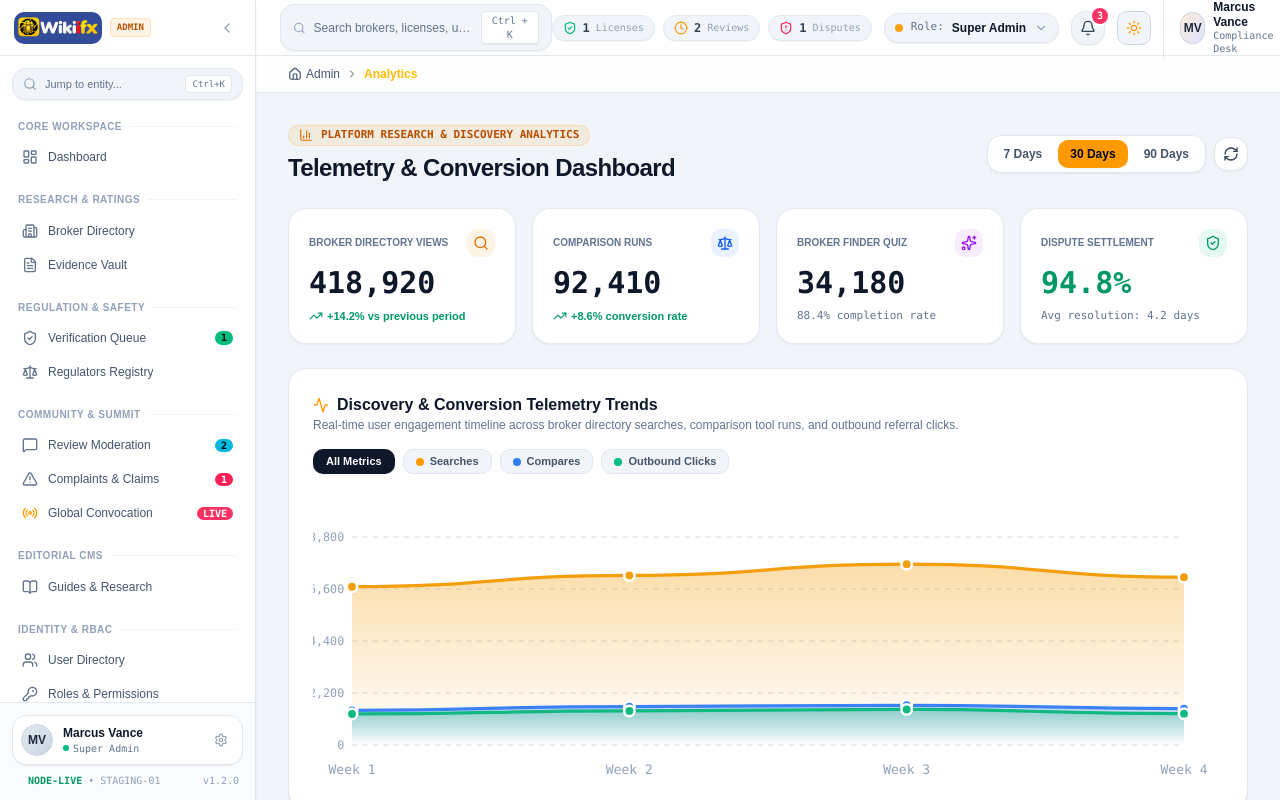
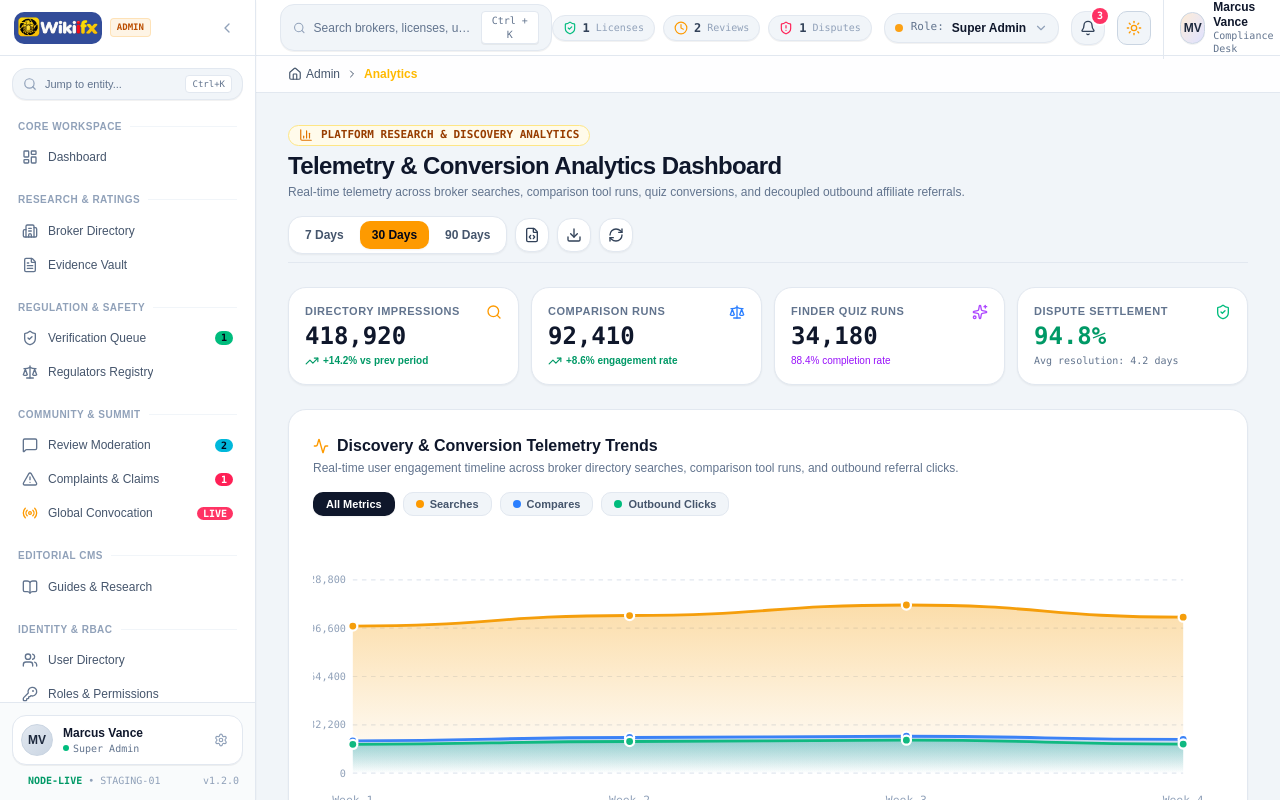
Before and after one commit to Moneykrishnaeducation/VTReview, a React (Vite) app in the folder authorFrontend/apps/web/: page /analytics in a window 1280 px wide. Shown: the top 800 px of the page. Built offline with nearby package versions, Linux system fonts and the light colour scheme.

Commit message:
feat(analytics): overhaul telemetry & conversion analytics dashboard UI/UX with full width, interactive SVG charts, and JSON/CSV exports

```diff
--- a/authorFrontend/apps/web/src/routes/analytics/analytics-dashboard.tsx
+++ b/authorFrontend/apps/web/src/routes/analytics/analytics-dashboard.tsx
@@ -2,7 +2,6 @@ import React, { useState } from "react";
 import {
   BarChart3,
   TrendingUp,
-  Users,
   ExternalLink,
   Search,
   Sparkles,
@@ -10,7 +9,6 @@ import {
   ShieldCheck,
   Calendar,
   ChevronDown,
-  MousePointerClick,
   PieChart,
   Activity,
   Filter,
@@ -18,9 +16,15 @@ import {
   Layers,
   Clock,
   RefreshCw,
+  Download,
+  FileCode,
+  CheckCircle2,
+  Globe2,
+  ArrowRight,
+  Zap,
 } from "lucide-react";
 
-// --- Mock Datasets for Timeframes ---
+// --- Datasets for Timeframes ---
 const TIMEFRAME_DATA = {
   "7d": {
     labels: ["Mon", "Tue", "Wed", "Thu", "Fri", "Sat", "Sun"],
@@ -33,6 +37,7 @@ const TIMEFRAME_DATA = {
     comparesChange: "+5.2%",
     totalFinder: "9,400",
     disputeRate: "95.2%",
+    avgLatency: "24ms",
   },
   "30d": {
     labels: ["Week 1", "Week 2", "Week 3", "Week 4"],
@@ -45,6 +50,7 @@ const TIMEFRAME_DATA = {
     comparesChange: "+8.6%",
     totalFinder: "34,180",
     disputeRate: "94.8%",
+    avgLatency: "22ms",
   },
   "90d": {
     labels: ["Month 1", "Month 2", "Month 3"],
@@ -57,15 +63,16 @@ const TIMEFRAME_DATA = {
     comparesChange: "+12.1%",
     totalFinder: "98,400",
     disputeRate: "96.1%",
+    avgLatency: "20ms",
   },
 };
 
 // Donut Chart Data
 const DONUT_DATA = [
-  { broker: "IC Markets", clicks: 28400, percentage: 34.8, color: "#3b82f6", lightColor: "#93c5fd" },
-  { broker: "Pepperstone", clicks: 26100, percentage: 31.9, color: "#f59e0b", lightColor: "#fcd34d" },
-  { broker: "VTIndex", clicks: 14800, percentage: 18.1, color: "#10b981", lightColor: "#6ee7b7" },
-  { broker: "XM Group", clicks: 12400, percentage: 15.2, color: "#8b5cf6", lightColor: "#c4b5fd" },
+  { broker: "IC Markets", clicks: 28400, percentage: 34.8, color: "#3b82f6" },
+  { broker: "Pepperstone", clicks: 26100, percentage: 31.9, color: "#f59e0b" },
+  { broker: "VTIndex", clicks: 14800, percentage: 18.1, color: "#10b981" },
+  { broker: "XM Group", clicks: 12400, percentage: 15.2, color: "#8b5cf6" },
 ];
 
 // Jurisdictions Data
@@ -86,9 +93,9 @@ export default function AnalyticsDashboard() {
   const currentData = TIMEFRAME_DATA[timeRange];
 
   // SVG Line Chart Coordinate Generator
-  const chartWidth = 700;
-  const chartHeight = 220;
-  const padding = 30;
+  const chartWidth = 800;
+  const chartHeight = 240;
+  const padding = 35;
 
   const maxVal = Math.max(...currentData.searches) * 1.15;
   const stepX = (chartWidth - padding * 2) / (currentData.labels.length - 1);
@@ -108,7 +115,6 @@ export default function AnalyticsDashboard() {
 
     let path = `M ${first.x} ${first.y}`;
     for (let i = 1; i < points.length; i++) {
-      // Smooth bezier curves
       const prev = points[i - 1];
       const curr = points[i];
       const cpX = (prev.x + curr.x) / 2;
@@ -140,26 +146,60 @@ export default function AnalyticsDashboard() {
     setTimeout(() => setIsRefreshing(false), 600);
   };
 
+  const handleExportCSV = () => {
+    const headers = ["Timeframe", "Period", "Searches", "Comparisons", "Outbound Clicks"];
+    const rows = currentData.labels.map((label, idx) => [
+      timeRange,
+      label,
+      currentData.searches[idx],
+      currentData.compares[idx],
+      currentData.clicks[idx],
+    ]);
+    const csvContent = "data:text/csv;charset=utf-8," + [headers.join(","), ...rows.map((e) => e.join(","))].join("\n");
+    const encodedUri = encodeURI(csvContent);
+    const link = document.createElement("a");
+    link.setAttribute("href", encodedUri);
+    link.setAttribute("download", `telemetry-analytics-${timeRange}-${new Date().toISOString().substring(0, 10)}.csv`);
+    document.body.appendChild(link);
+    link.click();
+    document.body.removeChild(link);
+  };
+
+  const handleExportJSON = () => {
+    const blob = new Blob([JSON.stringify({ timeframe: timeRange, metrics: currentData, marketShare: DONUT_DATA }, null, 2)], { type: "application/json" });
+    const url = URL.createObjectURL(blob);
+    const a = document.createElement("a");
+    a.href = url;
+    a.download = `telemetry-analytics-${timeRange}-${new Date().toISOString().substring(0, 10)}.json`;
+    a.click();
+    URL.revokeObjectURL(url);
+  };
+
   return (
-    <div className="space-y-6 text-xs font-sans pb-12">
-      {/* Header Bar */}
-      <div className="flex flex-wrap items-center justify-between gap-4">
+    <div className="space-y-6 text-xs font-sans w-full pb-16">
+      {/* ── Top Header Bar ── */}
+      <div className="flex flex-wrap items-center justify-between gap-4 pb-2 border-b border-slate-200 dark:border-slate-800">
         <div>
-          <div className="inline-flex items-center gap-2 px-2.5 py-0.5 rounded-full bg-amber-500/10 border border-amber-500/20 text-amber-700 dark:text-amber-400 font-mono text-[11px] mb-1.5 font-bold">
+          <div className="inline-flex items-center gap-2 px-2.5 py-0.5 rounded-full bg-amber-50 dark:bg-amber-950/60 border border-amber-200 dark:border-amber-800 text-amber-800 dark:text-amber-300 font-mono text-[11px] mb-1 font-semibold">
             <BarChart3 className="h-3.5 w-3.5 text-amber-600 dark:text-amber-400" />
-            <span>PLATFORM RESEARCH & DISCOVERY ANALYTICS</span>
+            <span>PLATFORM RESEARCH &amp; DISCOVERY ANALYTICS</span>
           </div>
           <h1 className="text-xl md:text-2xl font-black text-slate-900 dark:text-white tracking-tight">
-            Telemetry & Conversion Dashboard
+            Telemetry &amp; Conversion Analytics Dashboard
           </h1>
+          <p className="text-slate-500 dark:text-slate-400 text-xs mt-0.5">
+            Real-time telemetry across broker searches, comparison tool runs, quiz conversions, and decoupled outbound affiliate referrals.
+          </p>
         </div>
 
-        {/* Top Controls: Timeframe Switcher & Refresh */}
+        {/* Top Controls */}
         <div className="flex items-center gap-2 flex-wrap">
+          {/* Timeframe Switcher */}
           <div className="bg-white dark:bg-slate-900 border border-slate-200 dark:border-slate-800 p-1 rounded-xl flex items-center gap-1 shadow-xs">
             {(["7d", "30d", "90d"] as const).map((tf) => (
               <button
                 key={tf}
+                type="button"
                 onClick={() => setTimeRange(tf)}
                 className={`px-3 py-1.5 rounded-lg text-xs font-bold transition-all cursor-pointer ${
                   timeRange === tf
@@ -172,7 +212,29 @@ export default function AnalyticsDashboard() {
             ))}
           </div>
 
+          {/* Export JSON */}
           <button
+            type="button"
+            onClick={handleExportJSON}
+            className="p-2 rounded-xl bg-white dark:bg-slate-900 border border-slate-200 dark:border-slate-800 text-slate-700 dark:text-slate-300 hover:bg-slate-50 dark:hover:bg-slate-800 transition-colors cursor-pointer shadow-xs"
+            title="Export JSON"
+          >
+            <FileCode className="h-4 w-4" />
+          </button>
+
+          {/* Export CSV */}
+          <button
+            type="button"
+            onClick={handleExportCSV}
+            className="p-2 rounded-xl bg-white dark:bg-slate-900 border border-slate-200 dark:border-slate-800 text-slate-700 dark:text-slate-300 hover:bg-slate-50 dark:hover:bg-slate-800 transition-colors cursor-pointer shadow-xs"
+            title="Export CSV"
+          >
+            <Download className="h-4 w-4" />
+          </button>
+
+          {/* Refresh */}
+          <button
+            type="button"
             onClick={handleRefresh}
             className="p-2 rounded-xl bg-white dark:bg-slate-900 border border-slate-200 dark:border-slate-800 text-slate-700 dark:text-slate-300 hover:bg-slate-50 dark:hover:bg-slate-800 transition-colors cursor-pointer shadow-xs"
             title="Refresh Telemetry"
@@ -182,84 +244,72 @@ export default function AnalyticsDashboard() {
         </div>
       </div>
 
-      {/* Top 4 KPI Metric Cards */}
-      <div className="grid grid-cols-1 sm:grid-cols-2 lg:grid-cols-4 gap-4">
-        {/* Metric 1 */}
-        <div className="bg-white dark:bg-slate-900 border border-slate-200 dark:border-slate-800 rounded-2xl p-5 space-y-2 shadow-xs relative overflow-hidden group hover:border-amber-500/40 transition-all">
-          <div className="text-[10px] uppercase font-bold text-slate-500 dark:text-slate-400 flex items-center justify-between">
-            <span>Broker Directory Views</span>
-            <div className="p-1.5 rounded-lg bg-amber-500/10 text-amber-600 dark:text-amber-400">
-              <Search className="h-4 w-4" />
-            </div>
+      {/* ── Executive KPI Metric Cards ── */}
+      <div className="grid grid-cols-2 md:grid-cols-4 gap-3">
+        <div className="bg-white dark:bg-slate-900 border border-slate-200 dark:border-slate-800 rounded-2xl p-4 shadow-xs">
+          <div className="flex items-center justify-between text-slate-500 text-[11px] font-semibold uppercase tracking-wider">
+            <span>Directory Impressions</span>
+            <Search className="h-4 w-4 text-amber-500" />
           </div>
-          <div className="font-mono text-3xl font-black text-slate-900 dark:text-white">
+          <div className="text-2xl font-black text-slate-900 dark:text-white font-mono">
             {currentData.totalViews}
           </div>
-          <div className="text-[11px] text-emerald-600 dark:text-emerald-400 font-bold flex items-center gap-1">
+          <div className="text-[10px] text-emerald-600 dark:text-emerald-400 font-bold flex items-center gap-1 mt-0.5">
             <TrendingUp className="h-3.5 w-3.5" />
-            <span>{currentData.viewsChange} vs previous period</span>
+            <span>{currentData.viewsChange} vs prev period</span>
           </div>
         </div>
 
-        {/* Metric 2 */}
-        <div className="bg-white dark:bg-slate-900 border border-slate-200 dark:border-slate-800 rounded-2xl p-5 space-y-2 shadow-xs relative overflow-hidden group hover:border-blue-500/40 transition-all">
-          <div className="text-[10px] uppercase font-bold text-slate-500 dark:text-slate-400 flex items-center justify-between">
+        <div className="bg-white dark:bg-slate-900 border border-slate-200 dark:border-slate-800 rounded-2xl p-4 shadow-xs">
+          <div className="flex items-center justify-between text-slate-500 text-[11px] font-semibold uppercase tracking-wider">
             <span>Comparison Runs</span>
-            <div className="p-1.5 rounded-lg bg-blue-500/10 text-blue-600 dark:text-blue-400">
-              <Scale className="h-4 w-4" />
-            </div>
+            <Scale className="h-4 w-4 text-blue-500" />
           </div>
-          <div className="font-mono text-3xl font-black text-slate-900 dark:text-white">
+          <div className="text-2xl font-black text-slate-900 dark:text-white font-mono">
             {currentData.totalCompares}
           </div>
-          <div className="text-[11px] text-emerald-600 dark:text-emerald-400 font-bold flex items-center gap-1">
+          <div className="text-[10px] text-emerald-600 dark:text-emerald-400 font-bold flex items-center gap-1 mt-0.5">
             <TrendingUp className="h-3.5 w-3.5" />
-            <span>{currentData.comparesChange} conversion rate</span>
+            <span>{currentData.comparesChange} engagement rate</span>
           </div>
         </div>
 
-        {/* Metric 3 */}
-        <div className="bg-white dark:bg-slate-900 border border-slate-200 dark:border-slate-800 rounded-2xl p-5 space-y-2 shadow-xs relative overflow-hidden group hover:border-purple-500/40 transition-all">
-          <div className="text-[10px] uppercase font-bold text-slate-500 dark:text-slate-400 flex items-center justify-between">
-            <span>Broker Finder Quiz</span>
-            <div className="p-1.5 rounded-lg bg-purple-500/10 text-purple-600 dark:text-purple-400">
-              <Sparkles className="h-4 w-4" />
-            </div>
+        <div className="bg-white dark:bg-slate-900 border border-slate-200 dark:border-slate-800 rounded-2xl p-4 shadow-xs">
+          <div className="flex items-center justify-between text-slate-500 text-[11px] font-semibold uppercase tracking-wider">
+            <span>Finder Quiz Runs</span>
+            <Sparkles className="h-4 w-4 text-purple-500" />
           </div>
-          <div className="font-mono text-3xl font-black text-slate-900 dark:text-white">
+          <div className="text-2xl font-black text-slate-900 dark:text-white font-mono">
             {currentData.totalFinder}
           </div>
-          <div className="text-[11px] text-slate-500 dark:text-slate-400 font-mono">
+          <div className="text-[10px] text-purple-600 dark:text-purple-400 font-medium mt-0.5">
             88.4% completion rate
           </div>
         </div>
 
-        {/* Metric 4 */}
-        <div className="bg-white dark:bg-slate-900 border border-slate-200 dark:border-slate-800 rounded-2xl p-5 space-y-2 shadow-xs relative overflow-hidden group hover:border-emerald-500/40 transition-all">
-          <div className="text-[10px] uppercase font-bold text-slate-500 dark:text-slate-400 flex items-center justify-between">
+        <div className="bg-white dark:bg-slate-900 border border-slate-200 dark:border-slate-800 rounded-2xl p-4 shadow-xs">
+          <div className="flex items-center justify-between text-slate-500 text-[11px] font-semibold uppercase tracking-wider">
             <span>Dispute Settlement</span>
-            <div className="p-1.5 rounded-lg bg-emerald-500/10 text-emerald-600 dark:text-emerald-400">
-              <ShieldCheck className="h-4 w-4" />
-            </div>
+            <ShieldCheck className="h-4 w-4 text-emerald-500" />
           </div>
-          <div className="font-mono text-3xl font-black text-emerald-600 dark:text-emerald-400">
+          <div className="text-2xl font-black text-emerald-600 dark:text-emerald-400 font-mono">
             {currentData.disputeRate}
           </div>
-          <div className="text-[11px] text-slate-500 dark:text-slate-400 font-mono">
+          <div className="text-[10px] text-slate-500 font-mono mt-0.5">
             Avg resolution: 4.2 days
           </div>
         </div>
       </div>
 
-      {/* Main Feature Graph: Interactive Multi-Series Area & Line Chart */}
+      {/* ── Main Feature Graph: Interactive Vector Telemetry Chart ── */}
       <div className="bg-white dark:bg-slate-900 border border-slate-200 dark:border-slate-800 rounded-2xl p-6 space-y-4 shadow-xs">
         <div className="flex flex-wrap items-center justify-between gap-4">
           <div>
             <h2 className="text-base font-bold text-slate-900 dark:text-white flex items-center gap-2">
               <Activity className="h-4 w-4 text-amber-500" />
-              <span>Discovery & Conversion Telemetry Trends</span>
+              <span>Discovery &amp; Conversion Telemetry Trends</span>
             </h2>
-            <p className="text-xs text-slate-500 dark:text-slate-400">
+            <p className="text-xs text-slate-500 dark:text-slate-400 mt-0.5">
               Real-time user engagement timeline across broker directory searches, comparison tool runs, and outbound referral clicks.
             </p>
           </div>
@@ -267,6 +317,7 @@ export default function AnalyticsDashboard() {
           {/* Series Legend Filter Buttons */}
           <div className="flex items-center gap-2 flex-wrap">
             <button
+              type="button"
               onClick={() => setSelectedSeries("all")}
               className={`px-3 py-1 rounded-lg text-[11px] font-bold border transition-all cursor-pointer ${
                 selectedSeries === "all"
@@ -277,6 +328,7 @@ export default function AnalyticsDashboard() {
               All Metrics
             </button>
             <button
+              type="button"
               onClick={() => setSelectedSeries("searches")}
               className={`px-3 py-1 rounded-lg text-[11px] font-bold border flex items-center gap-1.5 transition-all cursor-pointer ${
                 selectedSeries === "searches"
@@ -288,6 +340,7 @@ export default function AnalyticsDashboard() {
               <span>Searches</span>
             </button>
             <button
+              type="button"
               onClick={() => setSelectedSeries("compares")}
               className={`px-3 py-1 rounded-lg text-[11px] font-bold border flex items-center gap-1.5 transition-all cursor-pointer ${
                 selectedSeries === "compares"
@@ -299,6 +352,7 @@ export default function AnalyticsDashboard() {
               <span>Compares</span>
             </button>
             <button
+              type="button"
               onClick={() => setSelectedSeries("clicks")}
               className={`px-3 py-1 rounded-lg text-[11px] font-bold border flex items-center gap-1.5 transition-all cursor-pointer ${
                 selectedSeries === "clicks"
@@ -319,19 +373,14 @@ export default function AnalyticsDashboard() {
             className="w-full h-auto overflow-visible"
           >
             <defs>
-              {/* Amber Area Gradient */}
               <linearGradient id="amberGrad" x1="0" y1="0" x2="0" y2="1">
                 <stop offset="0%" stopColor="#f59e0b" stopOpacity="0.35" />
                 <stop offset="100%" stopColor="#f59e0b" stopOpacity="0.0" />
               </linearGradient>
-
-              {/* Blue Area Gradient */}
               <linearGradient id="blueGrad" x1="0" y1="0" x2="0" y2="1">
                 <stop offset="0%" stopColor="#3b82f6" stopOpacity="0.30" />
                 <stop offset="100%" stopColor="#3b82f6" stopOpacity="0.0" />
               </linearGradient>
-
-              {/* Emerald Area Gradient */}
               <linearGradient id="emeraldGrad" x1="0" y1="0" x2="0" y2="1">
                 <stop offset="0%" stopColor="#10b981" stopOpacity="0.30" />
                 <stop offset="100%" stopColor="#10b981" stopOpacity="0.0" />
@@ -414,7 +463,6 @@ export default function AnalyticsDashboard() {
 
               return (
                 <g key={idx} onMouseEnter={() => setHoveredPoint(idx)} onMouseLeave={() => setHoveredPoint(null)}>
-                  {/* Vertical Guideline on Hover */}
                   {isHovered && (
                     <line
                       x1={sp.x}
@@ -427,7 +475,6 @@ export default function AnalyticsDashboard() {
                     />
                   )}
 
-                  {/* Searches Circle */}
                   {(selectedSeries === "all" || selectedSeries === "searches") && (
                     <circle
                       cx={sp.x}
@@ -440,7 +487,6 @@ export default function AnalyticsDashboard() {
                     />
                   )}
 
-                  {/* Compares Circle */}
                   {(selectedSeries === "all" || selectedSeries === "compares") && (
                     <circle
                       cx={cp.x}
@@ -453,7 +499,6 @@ export default function AnalyticsDashboard() {
                     />
                   )}
 
-                  {/* Clicks Circle */}
                   {(selectedSeries === "all" || selectedSeries === "clicks") && (
                     <circle
                       cx={clp.x}
@@ -466,7 +511,6 @@ export default function AnalyticsDashboard() {
                     />
                   )}
 
-                  {/* X Axis Label */}
                   <text
                     x={sp.x}
                     y={chartHeight - 8}
@@ -513,7 +557,7 @@ export default function AnalyticsDashboard() {
         </div>
       </div>
 
-      {/* Middle Grid: Outbound Distribution Donut Chart & Conversion Funnel */}
+      {/* ── Middle Grid: Outbound Distribution Donut & Funnel ── */}
       <div className="grid grid-cols-1 lg:grid-cols-12 gap-6 items-start">
         {/* Outbound Referral Market Share Donut Chart (7 cols) */}
         <div className="lg:col-span-7 bg-white dark:bg-slate-900 border border-slate-200 dark:border-slate-800 rounded-2xl p-6 space-y-5 shadow-xs">
@@ -559,7 +603,6 @@ export default function AnalyticsDashboard() {
                 })()}
               </svg>
 
-              {/* Donut Center Display */}
               <div className="absolute inset-0 flex flex-col items-center justify-center text-center pointer-events-none">
                 <span className="font-mono text-xl font-black text-slate-900 dark:text-white">
                   81.7K
@@ -643,14 +686,14 @@ export default function AnalyticsDashboard() {
         </div>
       </div>
 
-      {/* Bottom Grid: Search Queries & Regional Jurisdiction Breakdown */}
+      {/* ── Bottom Grid: Search Queries & Regional Breakdown ── */}
       <div className="grid grid-cols-1 md:grid-cols-2 gap-6">
-        {/* Top Research Search Queries Horizontal Bar Chart */}
+        {/* Top Research Search Queries */}
         <div className="bg-white dark:bg-slate-900 border border-slate-200 dark:border-slate-800 rounded-2xl p-6 space-y-4 shadow-xs">
           <div className="flex items-center justify-between">
             <h3 className="font-bold text-slate-900 dark:text-white text-sm flex items-center gap-2">
               <Search className="h-4 w-4 text-amber-500" />
-              <span>Top Research Search Queries (Volume & Share)</span>
+              <span>Top Research Search Queries (Volume &amp; Share)</span>
             </h3>
           </div>
 
```
Also changed, not shown: 1 other file (tests, documents, lock files or other folders).
